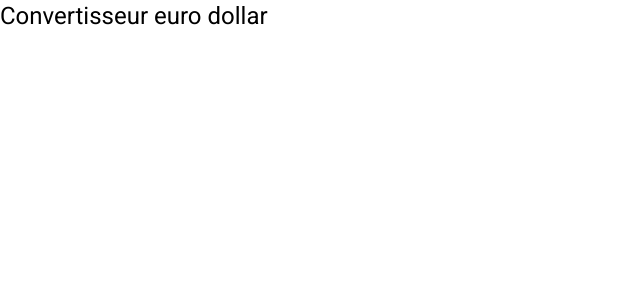
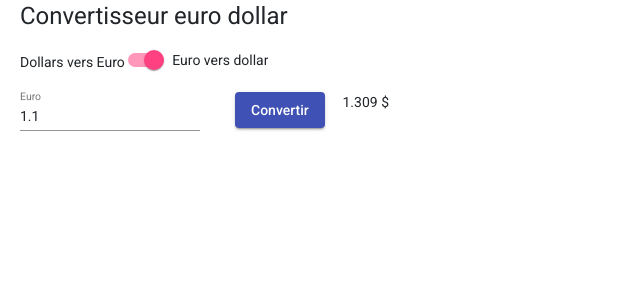
Before and after one commit to al1le/convertisseur, an Angular app in the folder convertisseur/: page / in a window 1280 px wide. Shown: the top 300 px of the page, without its empty margins (0-640 px from the left). Built offline with nearby package versions, Linux system fonts and the light colour scheme.

Commit message:
basic converter with switch

```diff
--- a/convertisseur/angular.json
+++ b/convertisseur/angular.json
@@ -94,7 +94,8 @@
             ],
             "styles": [
               "./node_modules/@angular/material/prebuilt-themes/indigo-pink.css",
-              "src/styles.scss"
+              "src/styles.scss",
+              "./node_modules/bootstrap/dist/css/bootstrap.min.css"
             ],
             "scripts": []
           }
--- a/convertisseur/package.json
+++ b/convertisseur/package.json
@@ -21,6 +21,7 @@
     "@angular/platform-browser": "~10.0.0",
     "@angular/platform-browser-dynamic": "~10.0.0",
     "@angular/router": "~10.0.0",
+    "bootstrap": "^4.6.0",
     "rxjs": "~6.5.5",
     "tslib": "^2.0.0",
     "zone.js": "~0.10.3"
--- a/convertisseur/src/app/app.component.html
+++ b/convertisseur/src/app/app.component.html
@@ -1 +1,29 @@
-<h1>Convertisseur euro dollar</h1>
+<div class="margin-left">
+  <h1>Convertisseur euro dollar</h1>
+  <div>
+    Dollars vers Euro <mat-slide-toggle [(ngModel)]="euroToDollar">Euro vers dollar</mat-slide-toggle>
+  </div>
+  <div class="row margin-top">
+    <div *ngIf="euroToDollar" class="col-2">
+      <mat-form-field>
+        <mat-label>Euro</mat-label>
+        <input matInput type="number" [(ngModel)]="amountEuro">
+      </mat-form-field>
+    </div>
+    <div *ngIf="!euroToDollar" class="col-2">
+        <mat-form-field>
+          <mat-label>Dollar</mat-label>
+          <input matInput type="number" [(ngModel)]="amountDollar">
+        </mat-form-field>
+      </div>
+    <div class="col-1">
+      <button mat-raised-button color="primary" (click)="convert()">Convertir</button>
+    </div>
+    <div *ngIf="euroToDollar" class="col-1">
+      {{amountDollar}} $
+    </div>
+    <div *ngIf="!euroToDollar" class="col-1">
+        {{amountEuro}} €
+      </div>
+  </div>
+</div>
--- a/convertisseur/src/app/app.component.scss
+++ b/convertisseur/src/app/app.component.scss
@@ -0,0 +1,7 @@
+.margin-top {
+    margin-top: 20px;
+}
+
+.margin-left {
+    margin-left: 20px;
+}
--- a/convertisseur/src/app/app.component.ts
+++ b/convertisseur/src/app/app.component.ts
@@ -1,10 +1,29 @@
-import { Component } from '@angular/core';
+import { Component, OnInit } from '@angular/core';
 
 @Component({
   selector: 'app-root',
   templateUrl: './app.component.html',
   styleUrls: ['./app.component.scss']
 })
-export class AppComponent {
+export class AppComponent implements OnInit{
   title = 'convertisseur';
-}
+  amountEuro:number;
+  rateEuroDollar:number;
+  amountDollar:number;
+  euroToDollar:boolean;
+
+  ngOnInit(): void {
+    this.amountEuro = 1.1;
+    this.rateEuroDollar = 1.19;
+    this.euroToDollar = true;
+    this.amountDollar = this.amountEuro*this.rateEuroDollar;
+  }
+
+  convert() {
+    if(this.euroToDollar) {
+      this.amountDollar = this.amountEuro*this.rateEuroDollar;
+    } else {
+      this.amountDollar = this.amountEuro / this.rateEuroDollar;
+    }
+  }
+ }
--- a/convertisseur/src/styles.scss
+++ b/convertisseur/src/styles.scss
@@ -1,4 +1,4 @@
 /* You can add global styles to this file, and also import other style files */
-
+@import '~bootstrap/dist/css/bootstrap.min.css';
 html, body { height: 100%; }
 body { margin: 0; font-family: Roboto, "Helvetica Neue", sans-serif; }
```
Also changed, not shown: convertisseur/src/app/app.module.ts (+11 -1 lines), 1 other file (tests, documents, lock files or other folders).
